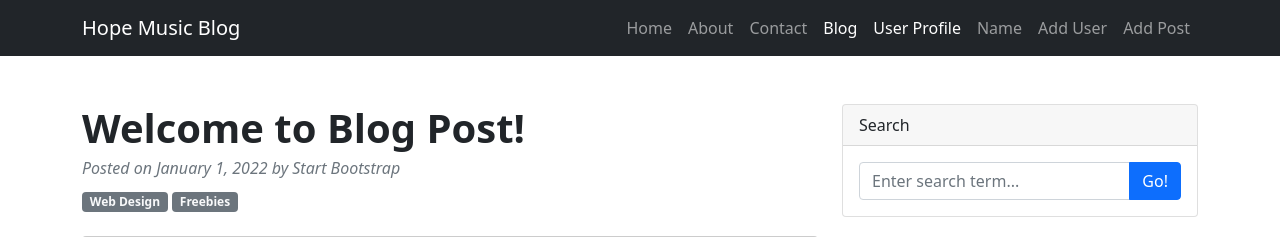
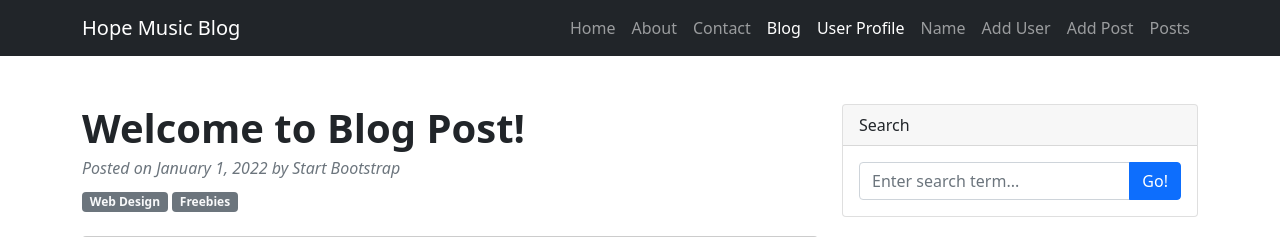
Before and after one commit to NickyFrs/MP3-HMABLOG, a Flask app: page / in a window 1280 px wide. Shown: the top 237 px of the page. Run offline with Flask 2, Linux system fonts and the light colour scheme; grey boxes labelled with a size stand in for pictures from a placeholder-image service; some libraries are stand-ins or nearby versions.

Commit message:
added the blog content page. Also a form to edit a blog. works continue.

```diff
--- a/app.py
+++ b/app.py
@@ -1,4 +1,4 @@
-from flask import Flask, render_template, flash, request
+from flask import Flask, render_template, flash, request, redirect, url_for
 from flask_wtf import FlaskForm
 from werkzeug.security import generate_password_hash, check_password_hash
 from wtforms import StringField, SubmitField, PasswordField, TextAreaField, ValidationError
@@ -92,10 +92,48 @@ def home():
 def user(name):
     return render_template('user.html', name=name)
 
+# INDIVIDUAL POST PAGE
+@app.route('/posts/<int:id>') # INT:ID WILL GET THE CLICKED POST TO VIEW FROM THE DB
+def post(id):
+    # grab all the posts from the database
+    post = Posts.query.get_or_404(id)
+    return render_template('post.html', post=post)
 
+# ALL POSTS PAGE
 @app.route('/posts')
-def posts(posts):
-    return render_template('posts.html')
+def posts():
+    # grab all the posts from the database
+    posts = Posts.query.order_by(Posts.date_posted)
+    return render_template('posts.html', posts=posts)
+
+
+# TO EDIT A POST
+@app.route('/posts/edit/<int:id>', methods=['GET', 'POST']) # INT:ID WILL LET UD EDIT AND INDIVIDUAL POST
+def edit_post(id):
+    # grab all the posts from the database
+    post = Posts.query.get_or_404(id)
+    form = PostForm()
+
+    if form.validate_on_submit():
+        post.title = form.title.data
+        content = form.content.data
+        author =form.author.data
+        slug =form.slug.data
+
+        # Update post on the database
+        db.session.add(post)
+        db.session.commit()
+
+        flash('Post has be updated successfully')
+        return redirect(url_for('post', id=post.id))
+
+    form.title.data = post.title
+    form.content.data = post.content
+    form.author.data = post.author
+    form.slug.data = post.slug
+
+    return render_template('edit_post.html', form=form)
+
 
 
 # ADD POSTS TO THE DATABASE
--- a/templates/navbar.html
+++ b/templates/navbar.html
@@ -19,6 +19,7 @@
                 <li class="nav-item"><a class="nav-link" href="{{ url_for('name') }}">Name</a></li>
                 <li class="nav-item"><a class="nav-link" href="{{ url_for('add_user') }}">Add User</a></li>
                 <li class="nav-item"><a class="nav-link" href="{{ url_for('add_post') }}">Add Post</a></li>
+                <li class="nav-item"><a class="nav-link" href="{{ url_for('posts') }}">Posts</a></li>
             </ul>
         </div>
     </div>
```
